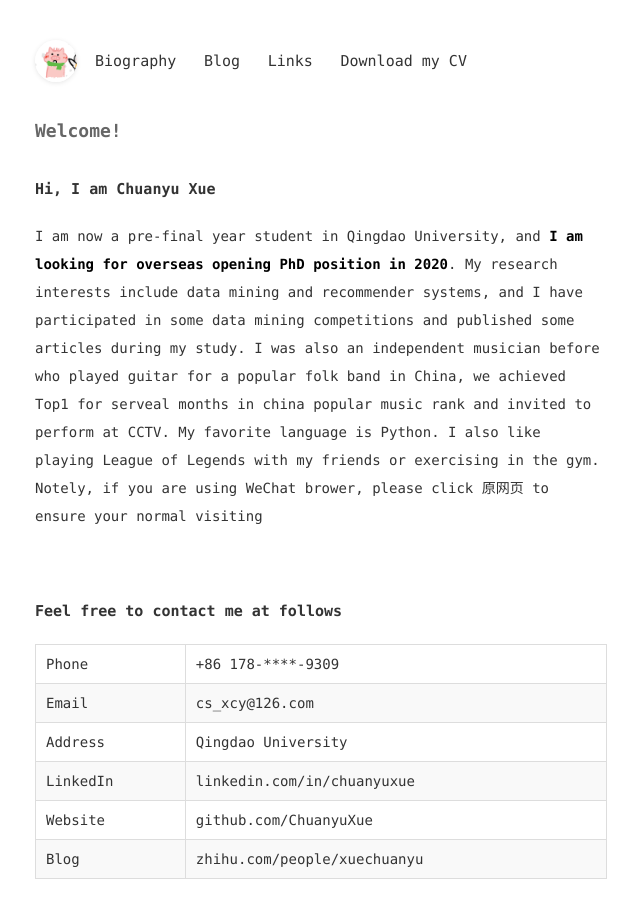
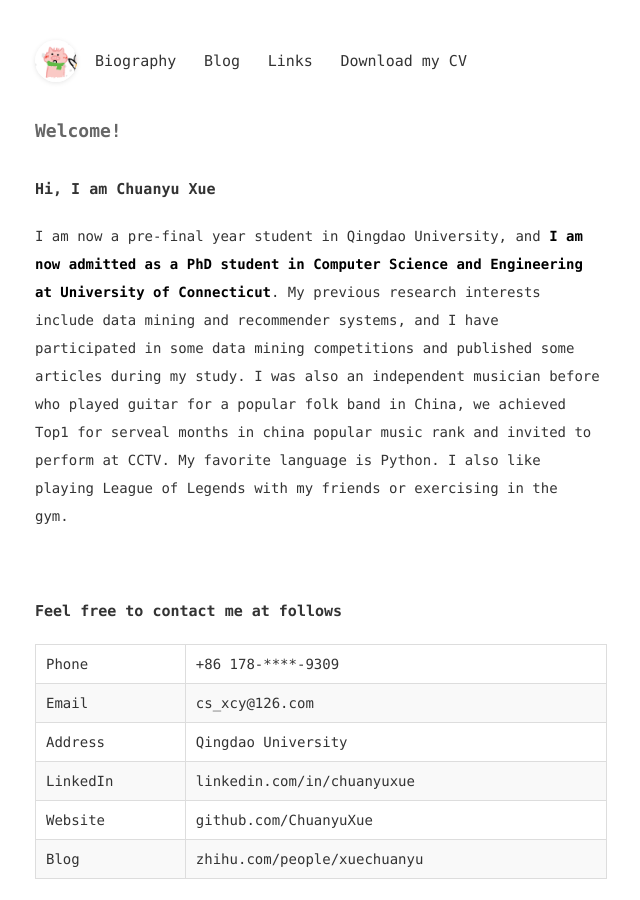
Before and after one commit to ChuanyuXue/profile, a Jekyll site: the page built from index.html, in a window 1280 px wide and 900 px high. Shown: the whole window, without its empty margins (319-959 px from the left). Built offline with Jekyll 4.4.1, drawn with Linux system fonts in a browser that asks for light colours.

Commit message:
Update index.html

```diff
--- a/index.html
+++ b/index.html
@@ -8,7 +8,7 @@
 	Hi, I am Chuanyu Xue
 </h3>
 <p>
-	I am now a pre-final year student in Qingdao University, and <strong>I am looking for&nbsp;</strong><span><strong>overseas opening</strong></span><strong> PhD position</strong><strong>&nbsp;in 2020</strong>. My research interests include data mining and recommender systems, and I have participated in some data mining competitions and published some articles during my study. I was also an independent musician before who played guitar for a popular folk band in China, we achieved Top1 for serveal months in china popular music rank and invited to perform at CCTV. My favorite language is Python. I also like playing League of Legends with my friends or exercising in the gym.  Notely, if you are using WeChat brower, please click 原网页 to ensure your normal visiting
+	I am now a pre-final year student in Qingdao University, and <strong>I am now admitted as a PhD student in Computer Science and Engineering at University of Connecticut</strong>. My previous research interests include data mining and recommender systems, and I have participated in some data mining competitions and published some articles during my study. I was also an independent musician before who played guitar for a popular folk band in China, we achieved Top1 for serveal months in china popular music rank and invited to perform at CCTV. My favorite language is Python. I also like playing League of Legends with my friends or exercising in the gym.&nbsp;
 </p>
 <h3>
 	<br />
```
